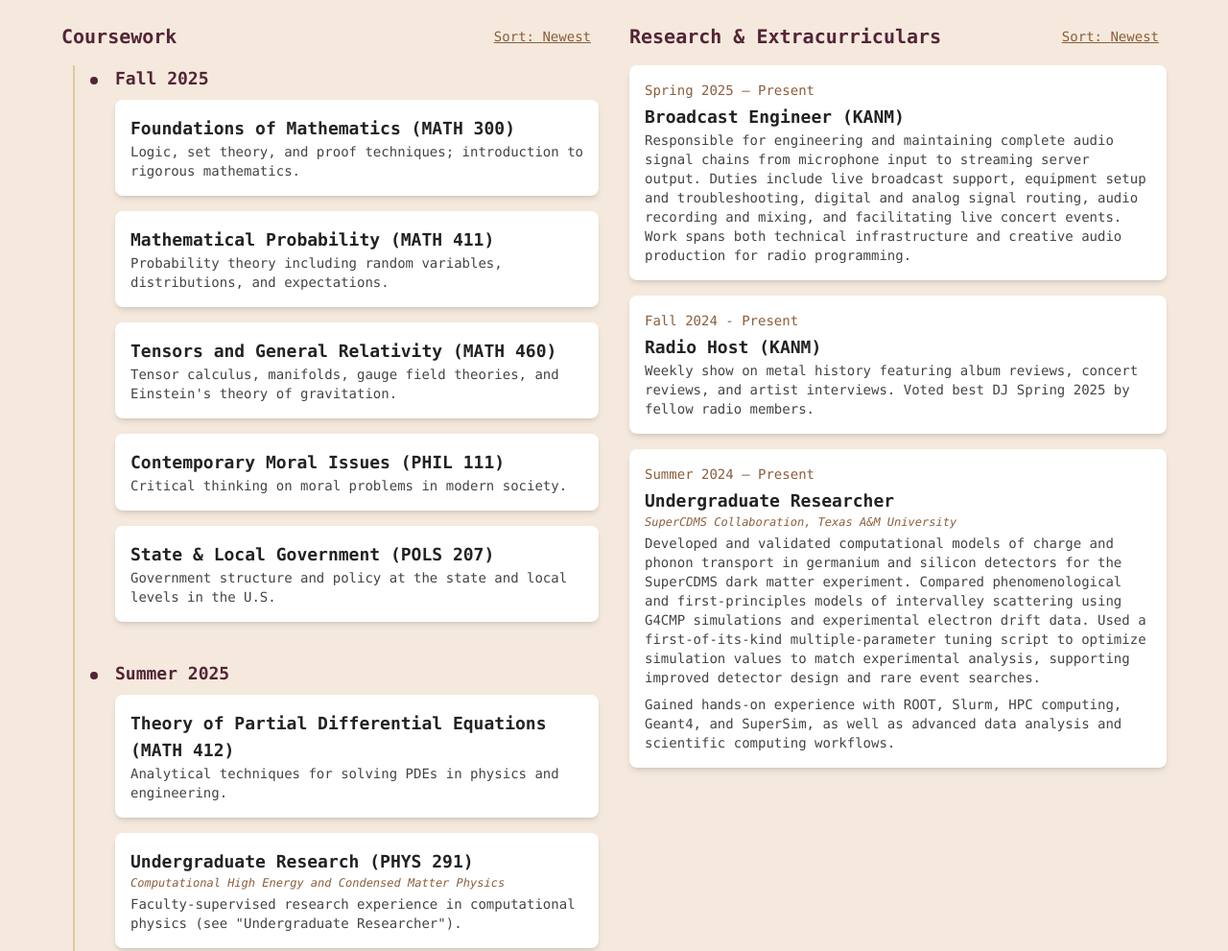
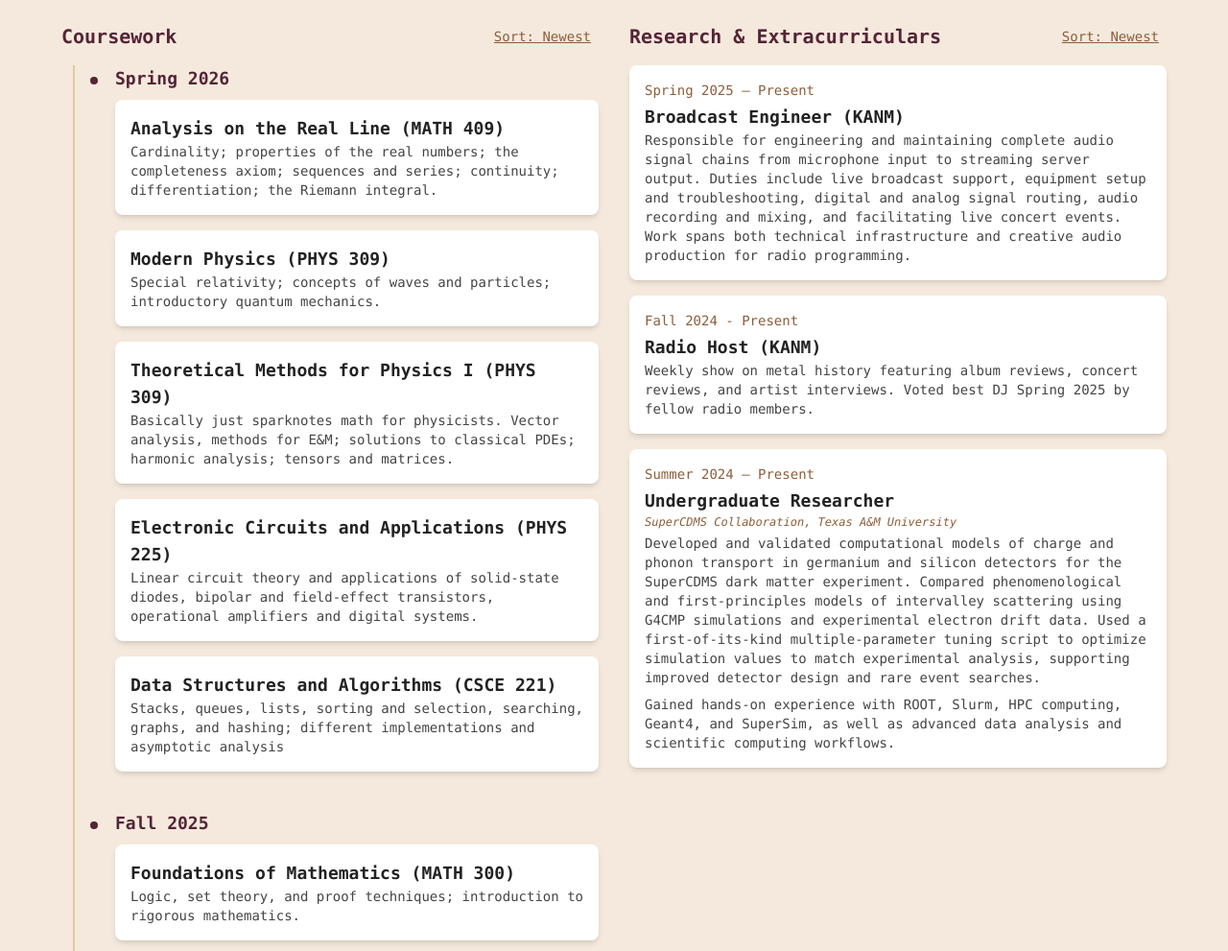
Before and after one commit to KingOfRlyeh/KingOfRlyeh.github.io, an Astro site: page /cv in a window 1280 px wide. Shown: the part 540-1531 px from the top of the page at 96% size. Built offline with nearby package versions, Linux system fonts and the light colour scheme; Astro itself is replaced by a stand-in of ours.

Commit message:
Updated spring 2026 courses

```diff
--- a/src/components/CourseworkColumn.jsx
+++ b/src/components/CourseworkColumn.jsx
@@ -111,7 +111,38 @@ const courseworkEntries = [
         sortKey: parseSortKey('Fall 2025'),
         title: 'State & Local Government (POLS 207)',
         desc: `Government structure and policy at the state and local levels in the U.S.`
+    },
+    {
+        date: 'Spring 2026',
+        sortKey: parseSortKey('Spring 2026'),
+        title: 'Analysis on the Real Line (MATH 409)',
+        desc: `Cardinality; properties of the real numbers; the completeness axiom; sequences and series; continuity; differentiation; the Riemann integral.`
+    },
+    {
+        date: 'Spring 2026',
+        sortKey: parseSortKey('Spring 2026'),
+        title: 'Modern Physics (PHYS 309)',
+        desc: `Special relativity; concepts of waves and particles; introductory quantum mechanics.`
+    },
+    {
+        date: 'Spring 2026',
+        sortKey: parseSortKey('Spring 2026'),
+        title: 'Theoretical Methods for Physics I (PHYS 309)',
+        desc: `Basically just sparknotes math for physicists. Vector analysis, methods for E&M; solutions to classical PDEs; harmonic analysis; tensors and matrices.`
+    },
+    {
+        date: 'Spring 2026',
+        sortKey: parseSortKey('Spring 2026'),
+        title: 'Electronic Circuits and Applications (PHYS 225)',
+        desc: 'Linear circuit theory and applications of solid-state diodes, bipolar and field-effect transistors, operational amplifiers and digital systems.'
+    },
+    {
+        date: 'Spring 2026',
+        sortKey: parseSortKey('Spring 2026'),
+        title: 'Data Structures and Algorithms (CSCE 221)',
+        desc: 'Stacks, queues, lists, sorting and selection, searching, graphs, and hashing; different implementations and asymptotic analysis'
     }
+
 ];
 
 function CourseworkColumn() {
```
